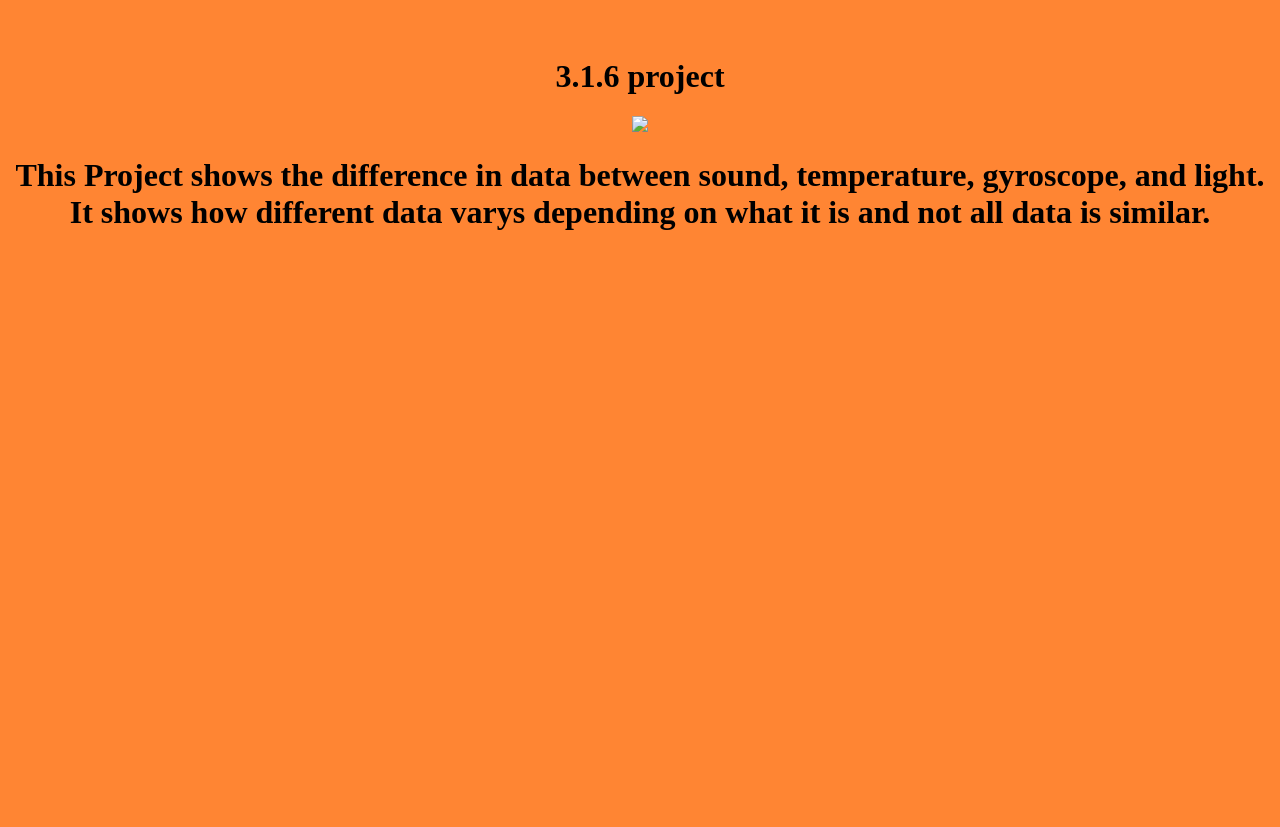
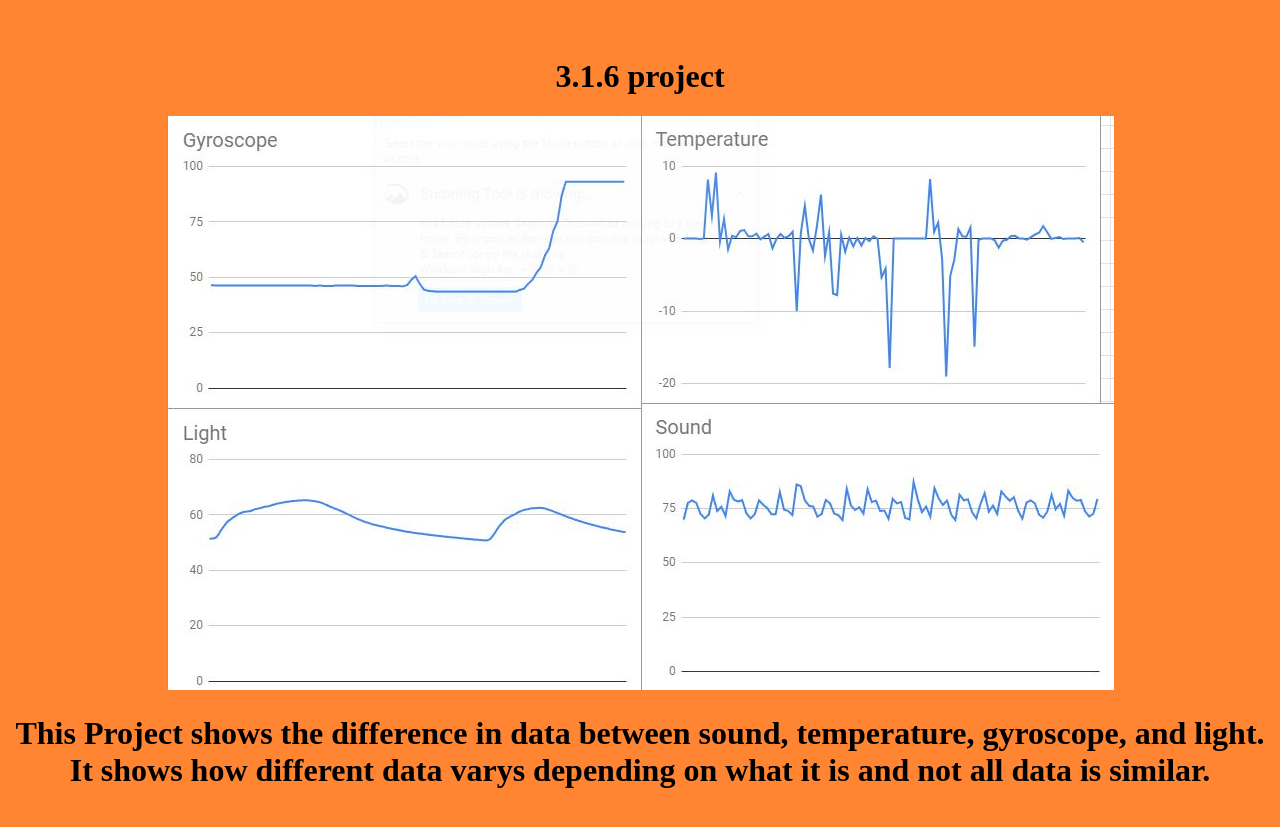
Before and after one commit to YoBoiFish33/CSP2023, a plain HTML site: page portfolio.html in a window 1280 px wide. Shown: the part 3631-4458 px from the top of the page. Before the commit the page ends 3910 px from the top, so only its background shows below. Drawn offline with Linux system fonts and the light colour scheme.

Commit message:
Update portfolio.html

```diff
--- a/portfolio.html
+++ b/portfolio.html
@@ -29,7 +29,7 @@
     <h1> Here is one of the pictures from the sheep and wolves simulator that we did.</h1>
     <br>
     <h1>  <h1>3.1.6 project </h1>
-    <img src=Images/3.1.6 Project.JPG><center>
+    <img src="Images/3.1.6 Project.JPG"><center>
     <h1> This Project shows the difference in data between sound, temperature, gyroscope, and light. It shows how different data varys depending on what it is and not all data is similar.</h1>
     <br>
 	  </body>
```
